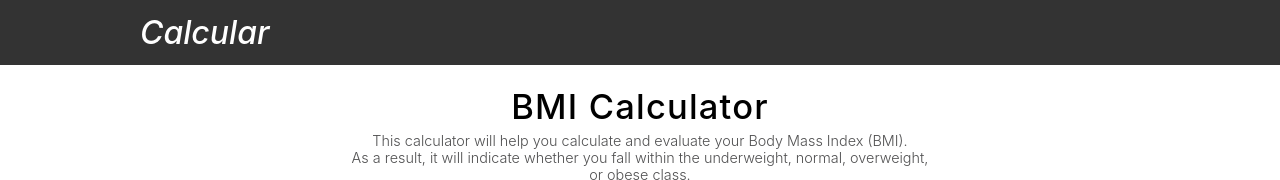
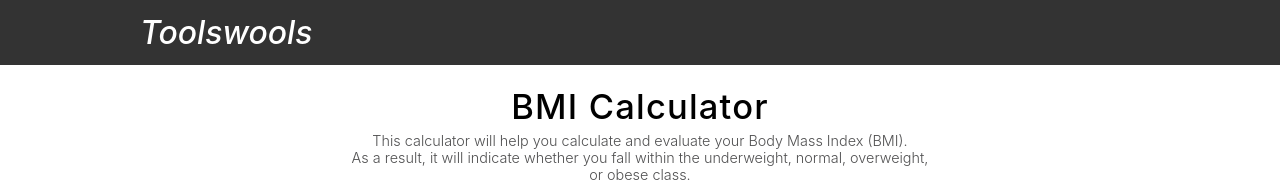
Before and after one commit to sumitdahiya38/calculer, a plain HTML site: page index.html in a window 1280 px wide. Shown: the top 180 px of the page. Drawn offline with Linux system fonts and the light colour scheme.

Commit message:
updated title

```diff
--- a/index.html
+++ b/index.html
@@ -4,7 +4,7 @@
     <meta charset="UTF-8">
     <!-- <meta name="viewport" content="width=device-width, initial-scale=1.0"> -->
     <meta name="viewport" content="width=device-width, initial-scale=1.0, maximum-scale=1.0, user-scalable=no">
-    <title>Calculer</title>
+    <title>Toolswools</title>
     <meta name="description" content="Free online BMI(body mass index) calculator with detailed BMI(body mass index) charts and health info for adults, children, and teens.">
     <link rel="preconnect" href="https://fonts.googleapis.com">
     <link rel="preconnect" href="https://fonts.gstatic.com" crossorigin>
@@ -22,7 +22,7 @@
   </div>
 
     <div class="header" id="header">
-      <div class="headerText"><h2>Calcular</h2></div>
+      <div class="headerText"><h2>Toolswools</h2></div>
     </div>
     <div class="main" id="main">
         <div class="heading">
```
